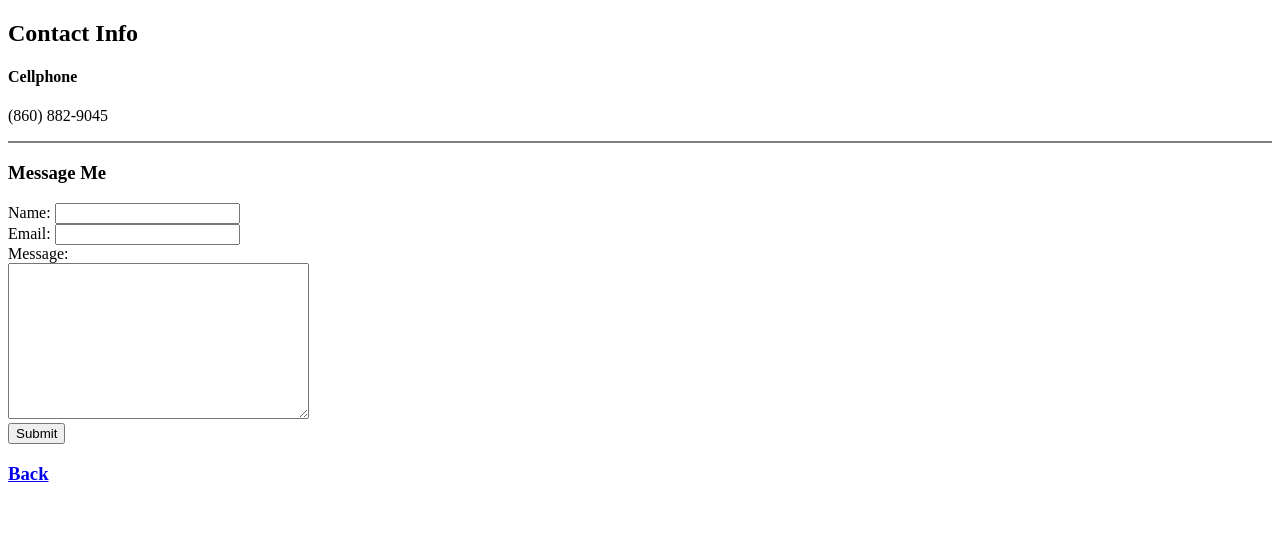
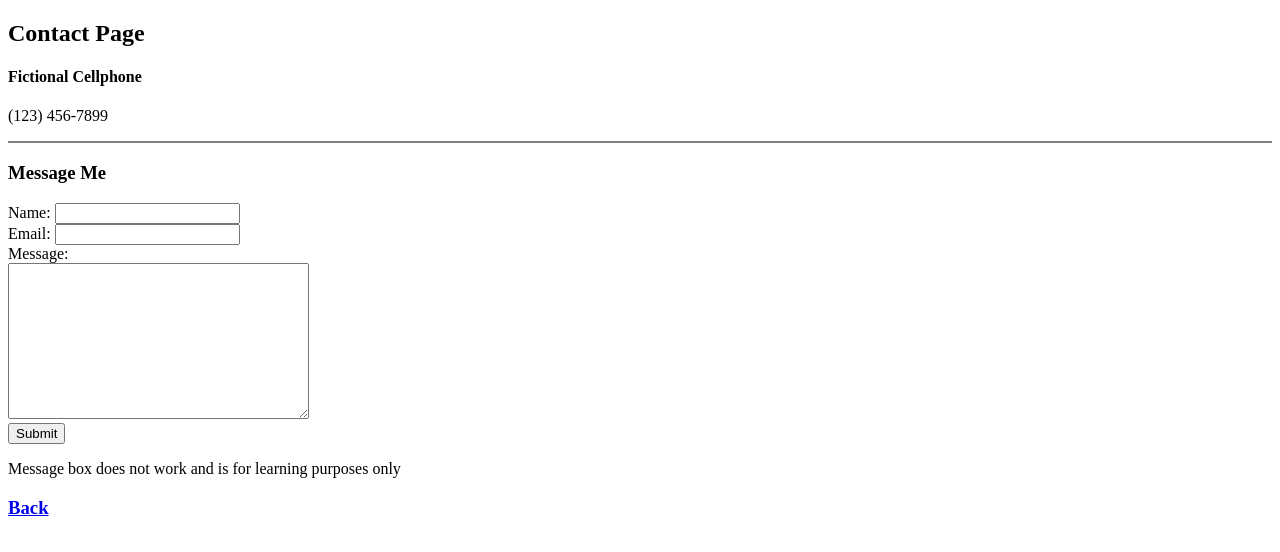
Before and after one commit to cholewaaaron/cv, a plain HTML site: page contact.html in a window 1280 px wide. Drawn offline with Linux system fonts and the light colour scheme.

Commit message:
contact page changes

```diff
--- a/contact.html
+++ b/contact.html
@@ -5,16 +5,16 @@
     <title>Aaron's Site</title>
   </head>
   <body>
-    <h2>Contact Info</h2>
+    <h2>Contact Page</h2>
 
-    <h4>Cellphone</h4>
-    <p>(860) 882-9045</p>
+    <h4>Fictional Cellphone</h4>
+    <p>(123) 456-7899</p>
 
 <hr size=2 noshade />
 
 <h3>Message Me</h3>
 
-<form action="mailto:cholewa.aaron@gmail.com" method="post" enctype="text/plain">
+<form action="" method="post" enctype="text/plain">
   <label>Name:</label>
   <input type="text" name="Name" value=""><br>
   <label>Email:</label>
@@ -24,6 +24,7 @@
   <input type="submit" name="" >
 </form>
 
+<p>Message box does not work and is for learning purposes only</p>
     <h3><a href="index.html">Back</a></h3>
 </body>
 </html>
```
